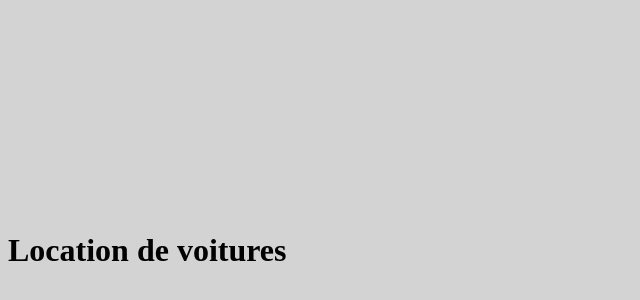
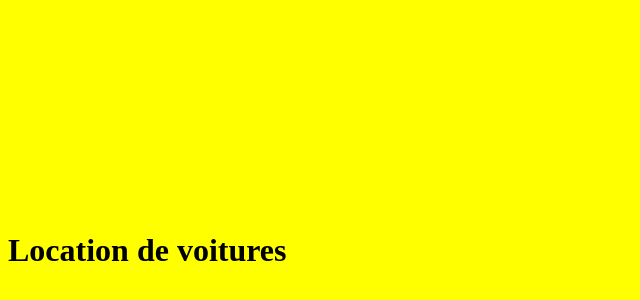
Before and after one commit to cedrictown/locationvoiture, a plain HTML site: page index.html in a window 1280 px wide. Shown: the part 42-342 px from the top of the page, without its empty margins (0-640 px from the left). Drawn offline with Linux system fonts and the light colour scheme.

Commit message:
Couleur de fond jaune

```diff
--- a/index.html
+++ b/index.html
@@ -5,7 +5,7 @@
 <meta charset="utf-8" />
 </head>
 
-<body style="background-color: lightgray;">
+<body style="background-color: yellow;">
 <h1 style="padding-top:20%; padding-bottom:20%;">Location de voitures</h1>
 </body>
 
```
